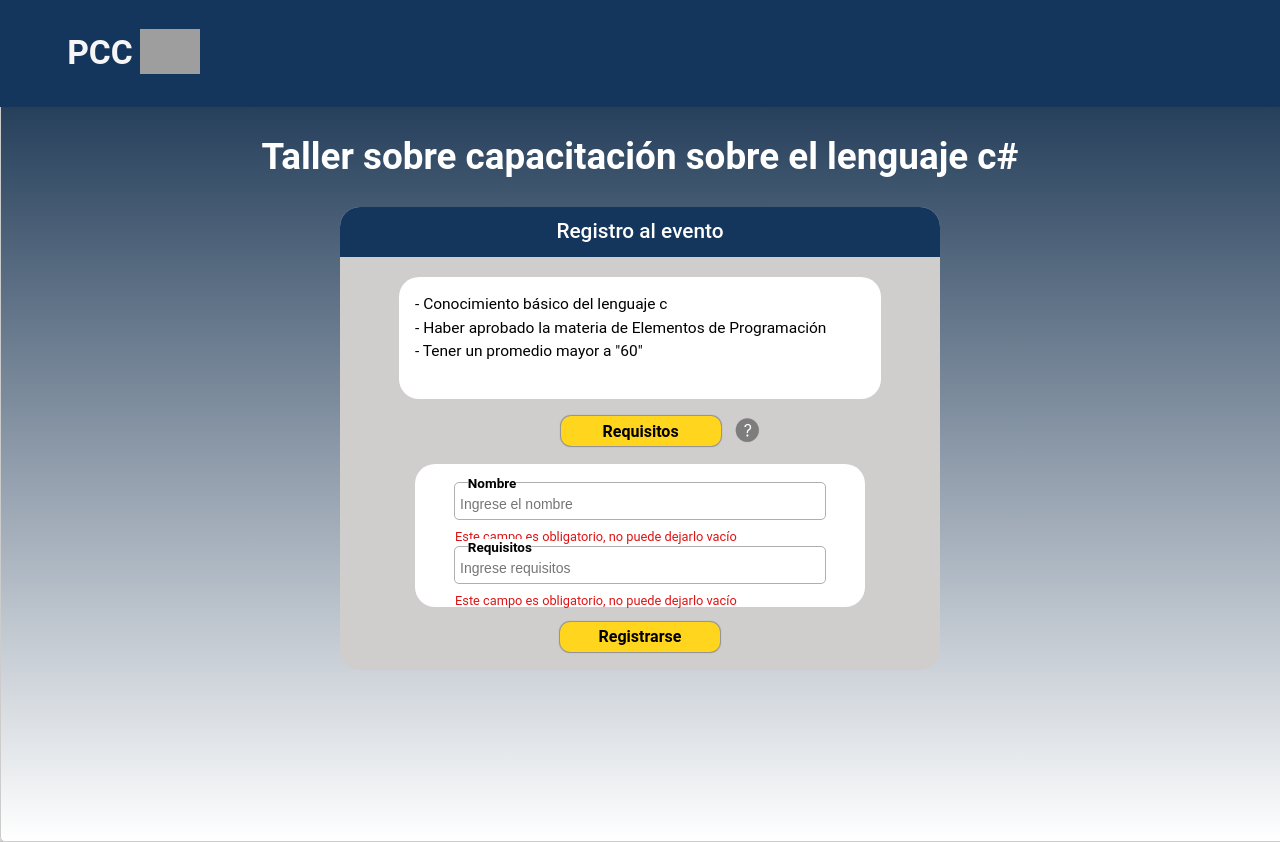
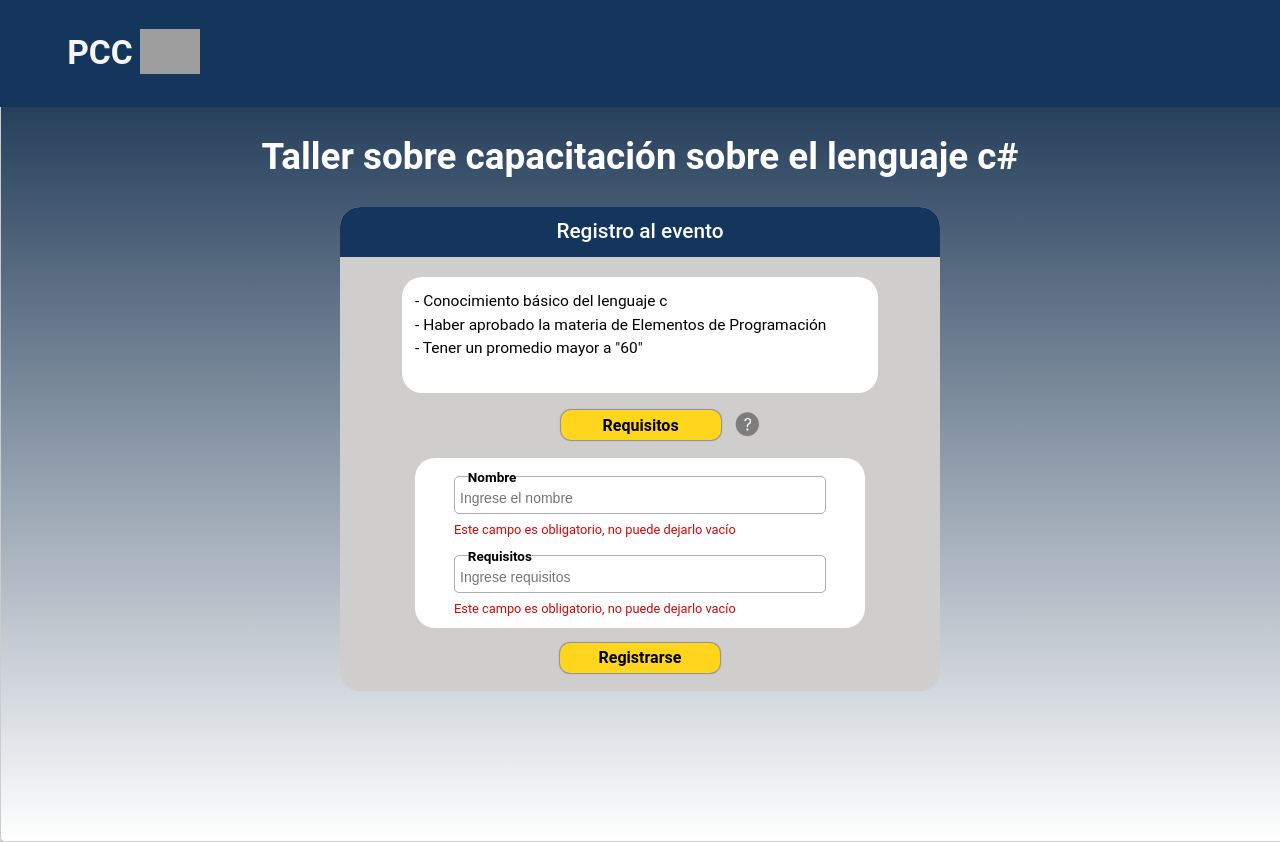
Before and after one commit to LeonelGongora/PCC-TIS, a React (Create React App) app in the folder react_pcc/: page / in a window 1280 px wide. Both pictures are taken after a click on the button "Registrarse". Shown: the top 842 px of the page. Built offline with nearby package versions, Linux system fonts and the light colour scheme; grey boxes are pictures that could not be loaded.

Commit message:
Mensajes de error corregidos

```diff
--- a/react_pcc/src/components/FormRegistroEvento.js
+++ b/react_pcc/src/components/FormRegistroEvento.js
@@ -26,8 +26,8 @@ function FormRegistroEvento(){
     requisito: '',
   });
 
-  const [errorNombre, setErrorNombre] = useState(false);
-  const [errorRequisito, setErrorRequisito] = useState(false);
+  const [errorNombre, setErrorNombre] = useState('');
+  const [errorRequisito, setErrorRequisito] = useState('');
 
   const handleChange = (event) => {
     const { name, value } = event.target;
@@ -35,18 +35,23 @@ function FormRegistroEvento(){
       ...state,
       [name]: value,
     });
-    setErrorNombre('');
+    if (name === 'nombre') {
+      setErrorNombre('');
+    } else if (name === 'requisito') {
+      setErrorRequisito('');
+    }
   };
 
   const registrar = () => {
-    const nombreError = !state.nombre.trim() ? 'Este campo es obligatorio, no puede dejarlo vacío' : '';
-    const requisitoError = !state.requisito.trim() ? 'Este campo es obligatorio, no puede dejarlo vacío' : '';
-    setErrorNombre(nombreError);
-    setErrorRequisito(requisitoError);
-    if (nombreError || requisitoError) {
-      return;
+    if (!state.nombre.trim()) {
+      setErrorNombre('Este campo es obligatorio, no puede dejarlo vacío');
     }
-    console.log('Registrarse');
+    if (!state.requisito.trim()) {
+      setErrorRequisito('Este campo es obligatorio, no puede dejarlo vacío');
+    }
+    if (state.nombre.trim() && state.requisito.trim()) {
+      console.log('Registrarse');
+    }
   }
 
   return(
@@ -76,19 +81,21 @@ function FormRegistroEvento(){
 
       </div>
       <div className='registro'>
-        <div className='entradasDatos'>
+        <div className='campoYError'>
           <div className='datoNombre' id='entrada' tabindex='0'>
             <p id='textoCuadro'>Nombre</p>
             <input id='input' type='text' name='nombre' value={state.nombre} onChange={handleChange} placeholder="Ingrese el nombre" />
-            <p className="errorMensaje">{errorNombre}</p>
-          </div>
-          <div className='datoRequisitos' id='entrada' tabindex='0'>
+            </div>
+            {errorNombre && <p className="errorMensaje">{errorNombre}</p>}
+        </div>
+
+        <div className='campoYError'>
+          <div className='datoRequisito' id='entrada' tabindex='0'>
             <p id='textoCuadro'>Requisitos</p>
             <input id='input' type='text' name='requisito' value={state.requisito} onChange={handleChange} placeholder="Ingrese requisitos" />
-            <p className="errorMensaje">{errorRequisito}</p>
           </div>
+          {errorRequisito && <p className="errorMensaje">{errorRequisito}</p>}
         </div>
-
       </div>
       <Boton
         texto='Registrarse'
--- a/react_pcc/src/stylesheets/Formulario.css
+++ b/react_pcc/src/stylesheets/Formulario.css
@@ -48,7 +48,7 @@ h2{
   font-size: 15.5px;
   font-family: 'Roboto', sans-serif;
   line-height: 1.5;
-  padding: 16px;
+  padding: 13px;
 }
 
 .signoDePregunta{
@@ -69,6 +69,7 @@ h2{
   margin-bottom: 10px;
   color: black;
   font-family: 'Roboto', sans-serif;
+  padding-bottom: 12px;
 }
 
 #entrada{
@@ -83,7 +84,7 @@ h2{
 }
 
 #entrada:focus-within{
-  border: 1px solid #054a99;
+  border: 1px solid #073d7a;
 }
 
 #textoCuadro{
@@ -100,7 +101,7 @@ h2{
 }
 
 #entrada:focus-within #textoCuadro {
-  color: #054a99;
+  color: #073d7a;
 }
 
 input{
@@ -112,14 +113,14 @@ input{
   outline: none;
 }
 
-.errorMensaje {
-  color: rgb(223, 20, 20);
+.campoYError {
+  display: flex;
+  flex-direction: column;
+  position: relative;
+}
+
+.errorMensaje{
+  color: rgb(211, 8, 8);
   font-size: 0.8em;
   text-align: left;
 }
-
-.entradasDatos{
-  display: flex;
-  flex-direction: column;
-  margin-bottom: 15px;
-}
```
